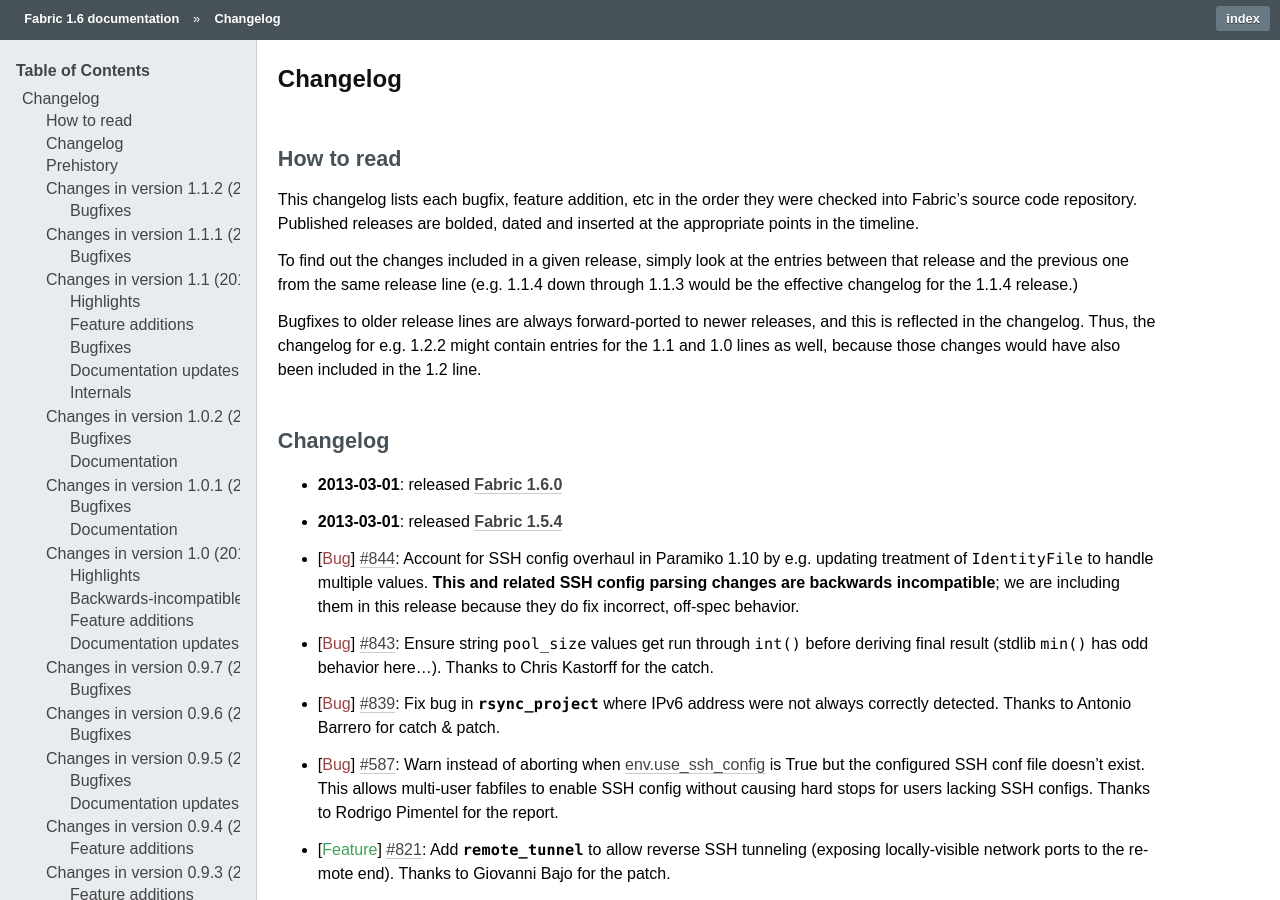
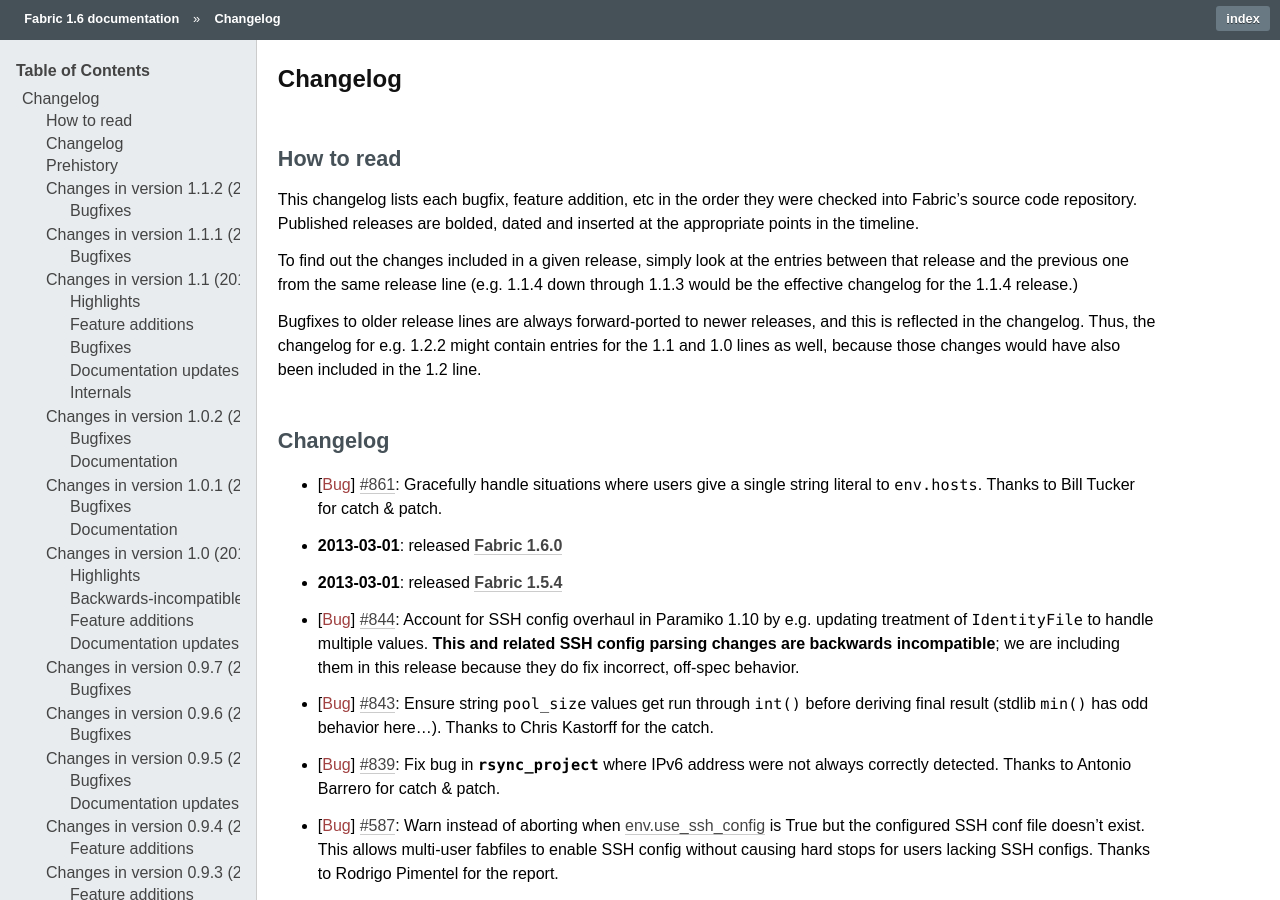
Before and after one commit to fabric/fabric, a Sphinx documentation site: the page built from docs/changelog.rst, in a window 1280 px wide and 900 px high. Built offline with Sphinx 7.4.7, drawn with Linux system fonts in a browser that asks for light colours.

Commit message:
Changelog re #861

```diff
--- a/docs/changelog.rst
+++ b/docs/changelog.rst
@@ -25,6 +25,8 @@
 Changelog
 =========
 
+* :bug:`861` Gracefully handle situations where users give a single string
+  literal to ``env.hosts``. Thanks to Bill Tucker for catch & patch.
 * :release:`1.6.0 <2013-03-01>`
 * :release:`1.5.4 <2013-03-01>`
 * :bug:`844` Account for SSH config overhaul in Paramiko 1.10 by e.g. updating
```
